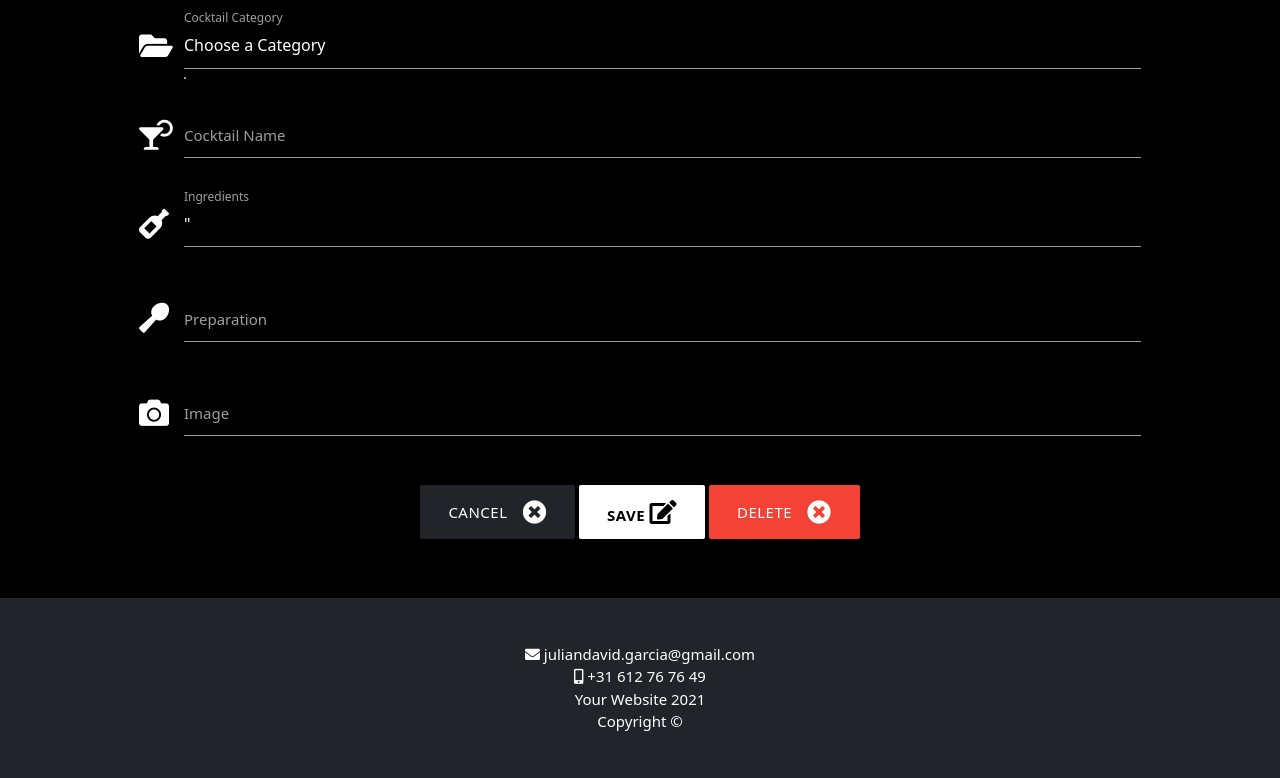
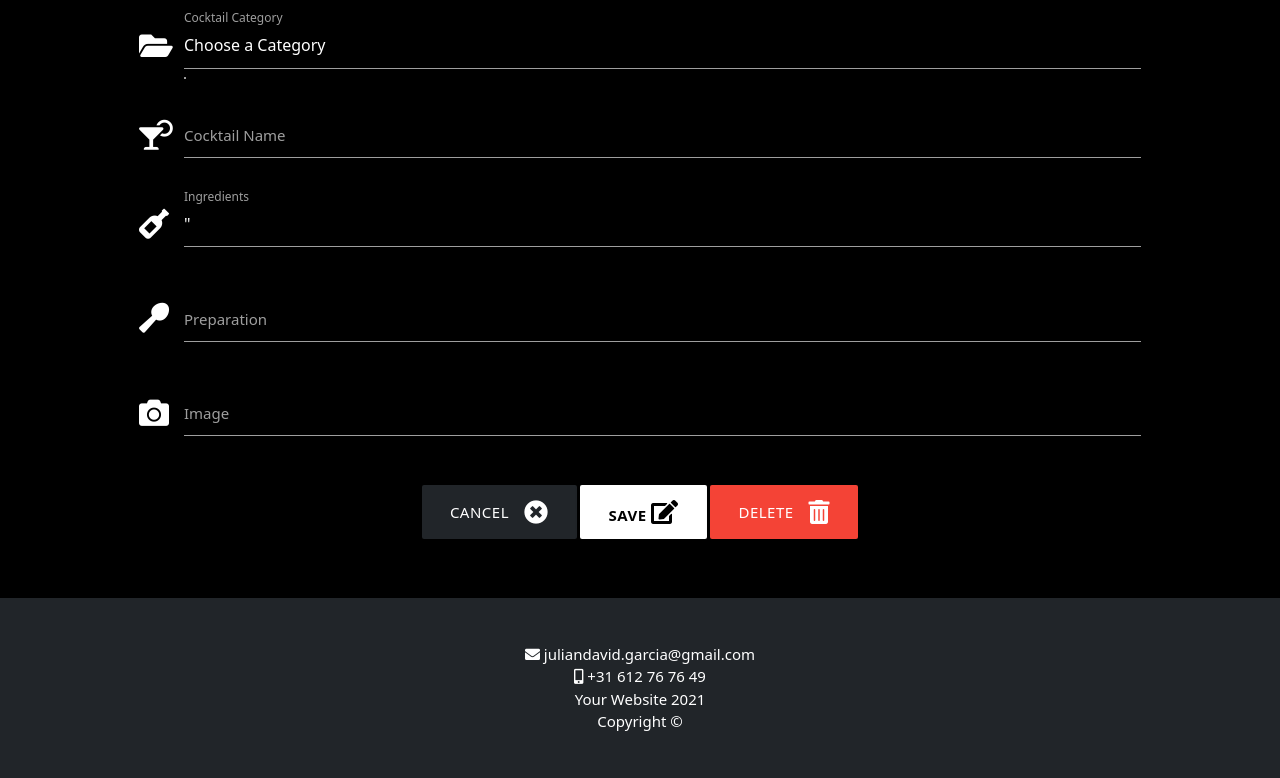
Before and after one commit to Code-Institute-Submissions/juliandavid-garcia-MS3_Cocktails, a Flask app: template templates/edit_cocktail.html in a window 1280 px wide. Shown: the part 124-902 px from the top of the page. Run offline with Flask 2, Linux system fonts and the light colour scheme; the template is opened without the code that fills it, so the values that code supplies are empty; some libraries are stand-ins or nearby versions.

Commit message:
changed icon delete

```diff
--- a/templates/edit_cocktail.html
+++ b/templates/edit_cocktail.html
@@ -69,7 +69,7 @@
                 </button>
                 <a href="exampleModal" class="btn-large red waves-effect waves-black text-shadow" data-toggle="modal"
                     data-target="#exampleModal">
-                    Delete<i class="fas fa-times-circle right"></i></a>
+                    Delete<i class="fas fa-trash-alt right"></i></a>
             </div>
         </div>
         <!-- Button trigger modal -->
```
